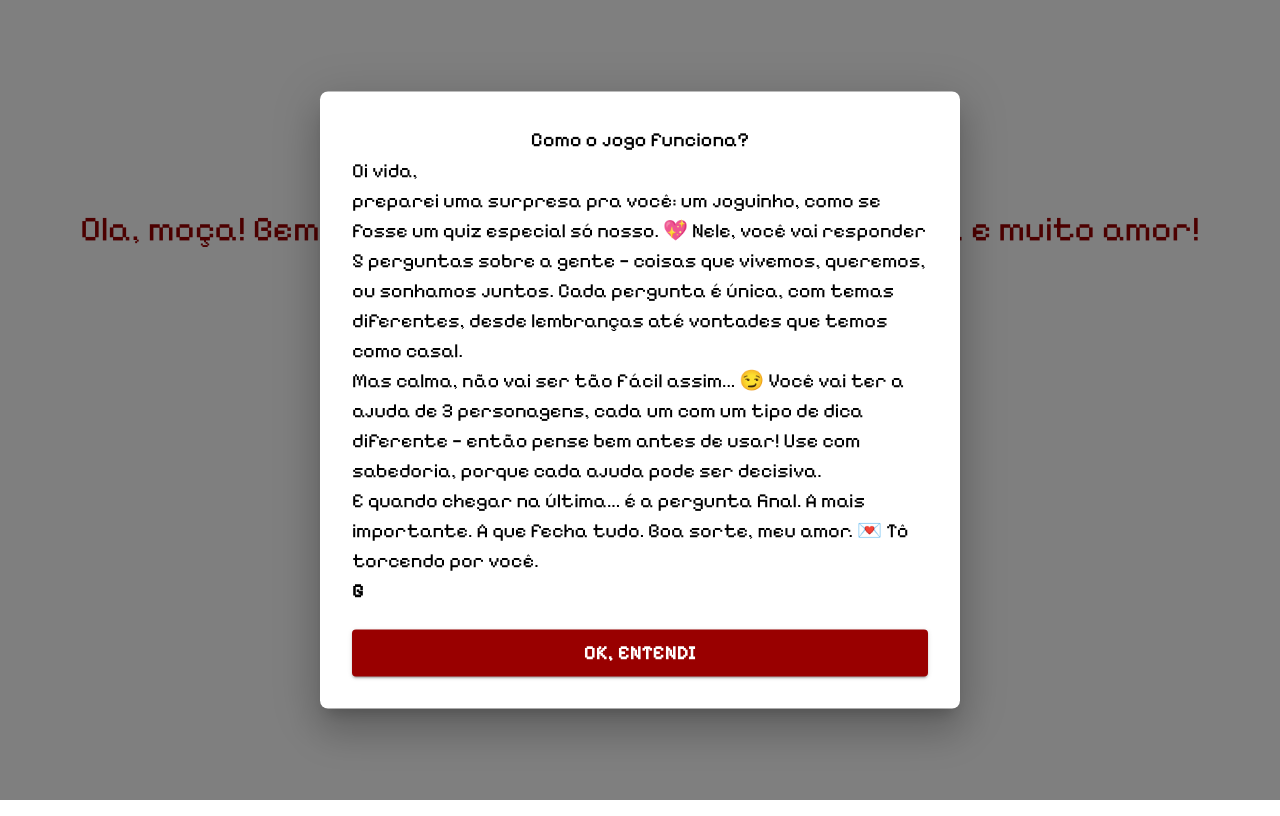
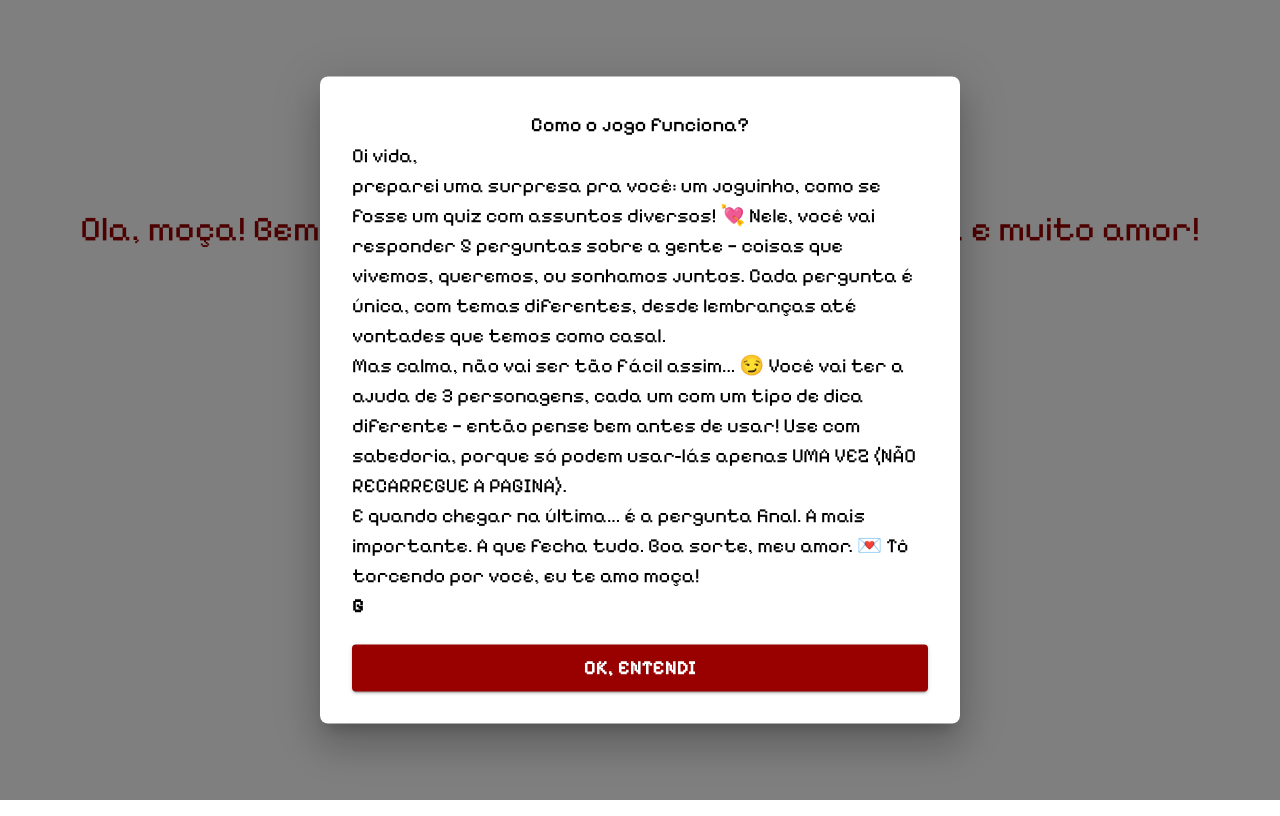
Before and after one commit to GustavoAzvdo/ProjetoLaura, a React (Vite) app in the folder laura/: page / in a window 1280 px wide. Both pictures are taken after a click on the button "COMO FUNCIONA ?". Built offline with nearby package versions, Linux system fonts and the light colour scheme.

Commit message:
Arrumando o texto introdutório

```diff
--- a/laura/src/components/Dicas/Dicas.tsx
+++ b/laura/src/components/Dicas/Dicas.tsx
@@ -44,13 +44,13 @@ const Dicas = () => {
                     <Typography variant="body1" sx={{ mb: 3 , fontSize: 20}}>
                         Oi vida,
                         <br />
-                        preparei uma surpresa pra você: um joguinho, como se fosse um quiz especial só nosso. 💖
+                        preparei uma surpresa pra você: um joguinho, como se fosse um quiz com assuntos diversos! 💘
                         Nele, você vai responder 5 perguntas sobre a gente — coisas que vivemos, queremos, ou sonhamos juntos. Cada pergunta é única, com temas diferentes, desde lembranças até vontades que temos como casal.
                         <br />
-                        Mas calma, não vai ser tão fácil assim... 😏 Você vai ter a ajuda de 3 personagens, cada um com um tipo de dica diferente — então pense bem antes de usar! Use com sabedoria, porque cada ajuda pode ser decisiva.
+                        Mas calma, não vai ser tão fácil assim... 😏 Você vai ter a ajuda de 3 personagens, cada um com um tipo de dica diferente — então pense bem antes de usar! Use com sabedoria, porque só podem usar-lás apenas UMA VEZ (NÃO RECARREGUE A PAGINA).
                         <br />
                         E quando chegar na última... é a pergunta final. A mais importante. A que fecha tudo. Boa sorte, meu amor. 💌
-                        Tô torcendo por você.
+                        Tô torcendo por você, eu te amo moça!
                         <br />
                         <strong>G</strong>
                     </Typography>
```
